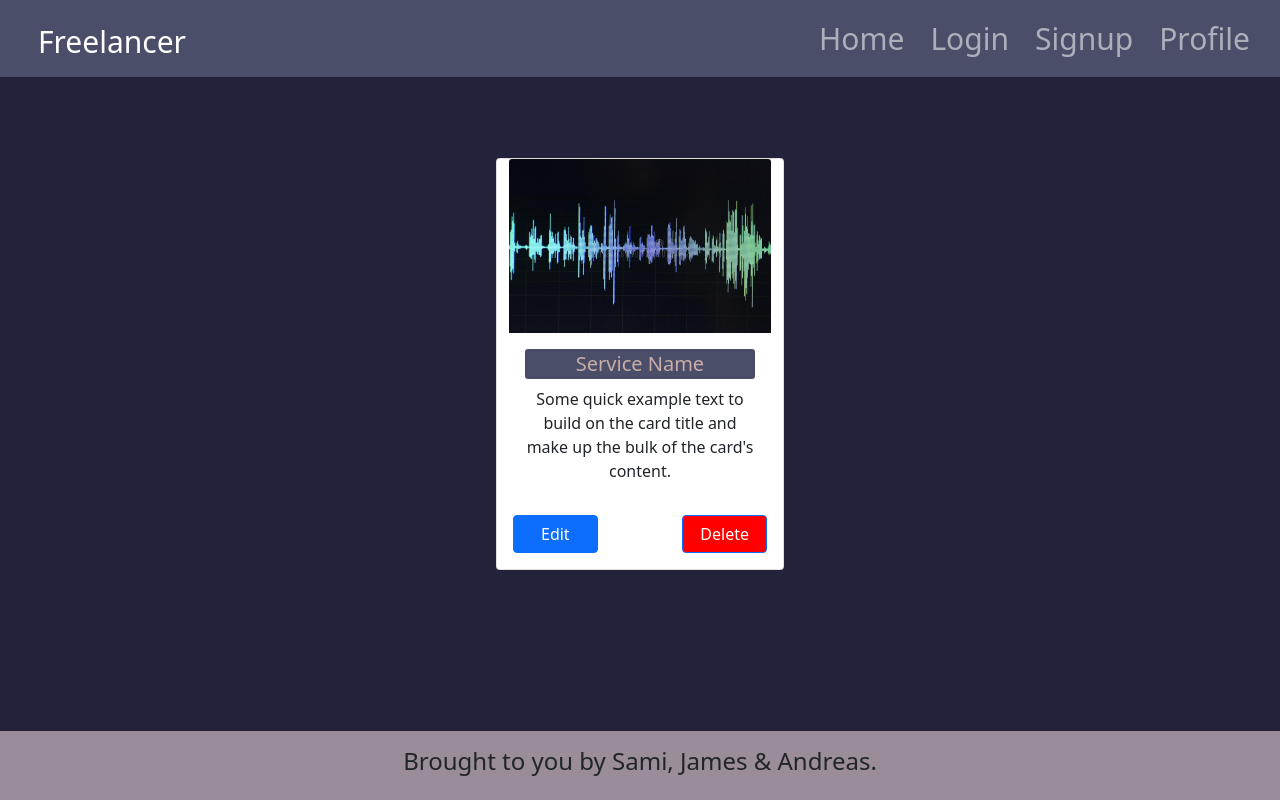
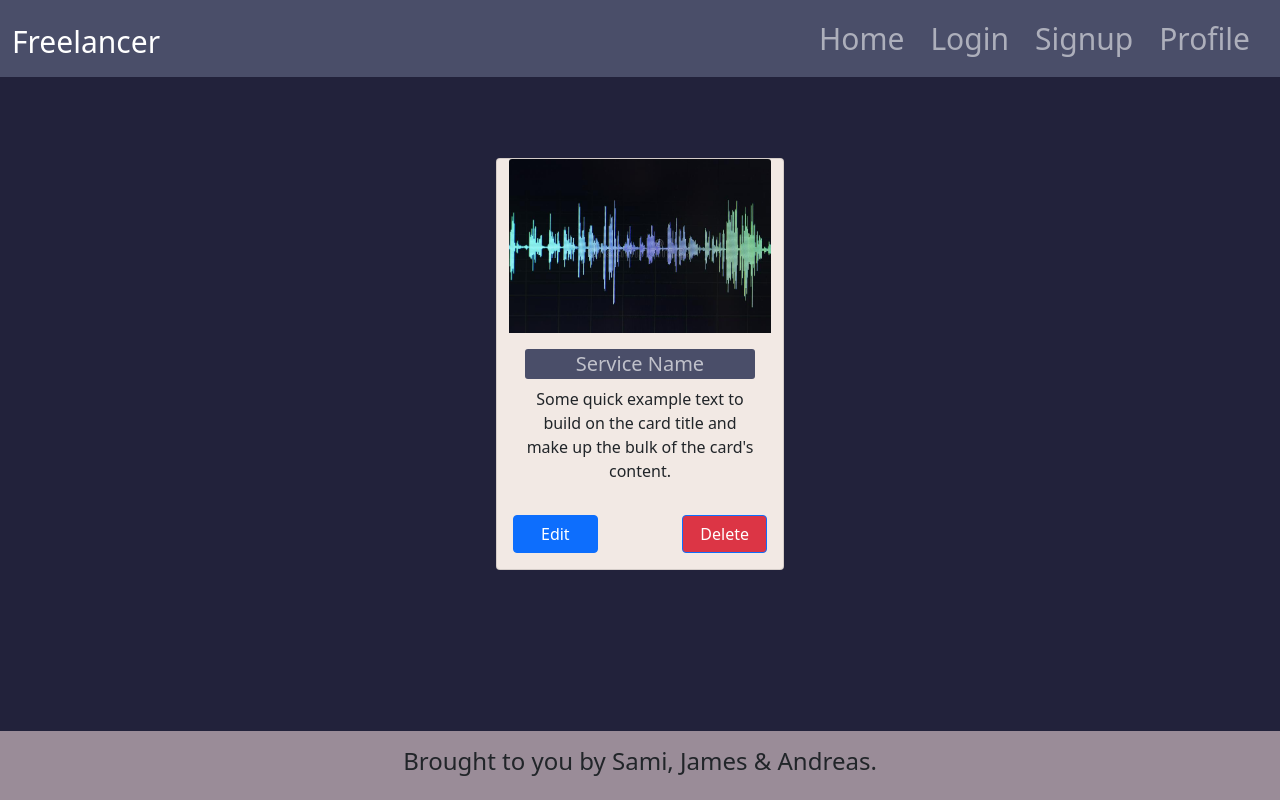
Before and after one commit to jamehzlee/freelancer-jl, a React (Create React App) app in the folder client/: page /profile in a window 1280 px wide. Built offline with nearby package versions, Linux system fonts and the light colour scheme.

Commit message:
edited colors

```diff
--- a/client/src/components/JobCard/index.css
+++ b/client/src/components/JobCard/index.css
@@ -9,7 +9,7 @@
 
 .card .card-title {
     background-color: #4A4E69;
-    color: #C9ADA7;
+    color: rgba(255,255,255,.65);
     border-radius: 3px;
     padding: 3px;
 }
@@ -18,6 +18,4 @@
     overflow: hidden;
     overflow-wrap: break-word;
     text-overflow: ellipsis;
-    white-space: pre-wrap;
-    /* height: 50px; */
 }
--- a/client/src/index.css
+++ b/client/src/index.css
@@ -2,8 +2,8 @@
   --primary: #22223B;
   --secondary: #4A4E69;
   --tertiary: #9A8C98;
-  --quartinary: #C9ADA7;
-  --quintary: #F2E9E4;
+  --quarternary: #C9ADA7;
+  --quinary: #F2E9E4;
   --light: #fafafa;
   --dark: #272f32;
   --error: rgb(228, 46, 1);
--- a/client/src/pages/Profile/Profile.js
+++ b/client/src/pages/Profile/Profile.js
@@ -26,7 +26,7 @@ export default function Profile() {
           <Card.Body>
           <div className="row justify-content-between">
           <Button className="col-4" as="input" type="button" value="Edit" />{' '}
-          <Button className="col-4" as="input" type="button" value="Delete" id='redButton' />{' '}
+          <Button className="col-4 bg-danger" as="input" type="button" value="Delete"/>{' '}
           </div>
           </Card.Body>
         </Card>
--- a/client/src/pages/Profile/index.css
+++ b/client/src/pages/Profile/index.css
@@ -1,17 +1,21 @@
-h1 {
+#profile h1 {
     text-align: center;
 }
 
-P {
+#profile p {
     text-align: center;
 }
 
-div {
+#profile div {
     text-align: center;
 }
 
-#redButton {
-    background-color: red;
+#profile .card {
+    background-color: var(--quinary);
+}
+
+#profile .card-title {
+    color: rgba(255,255,255,.65);
 }
 
 #profile .btn {
```
